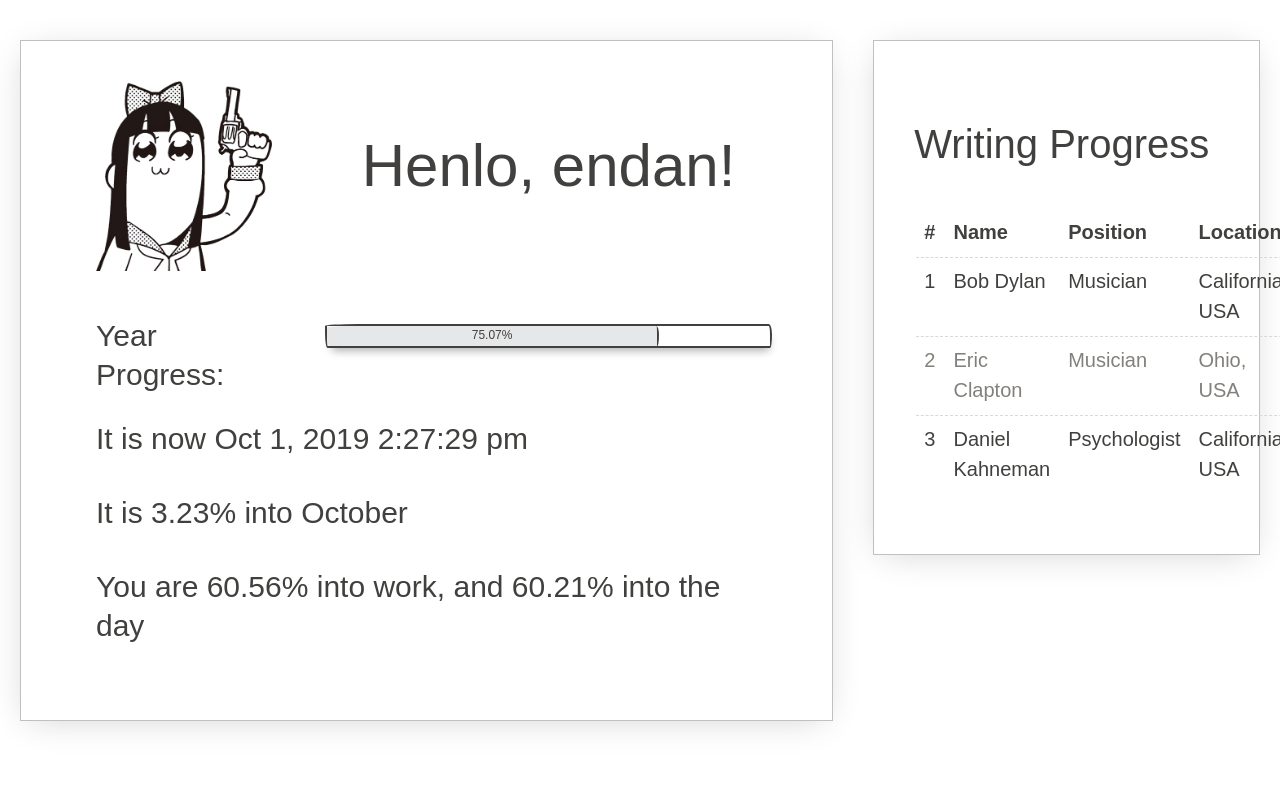
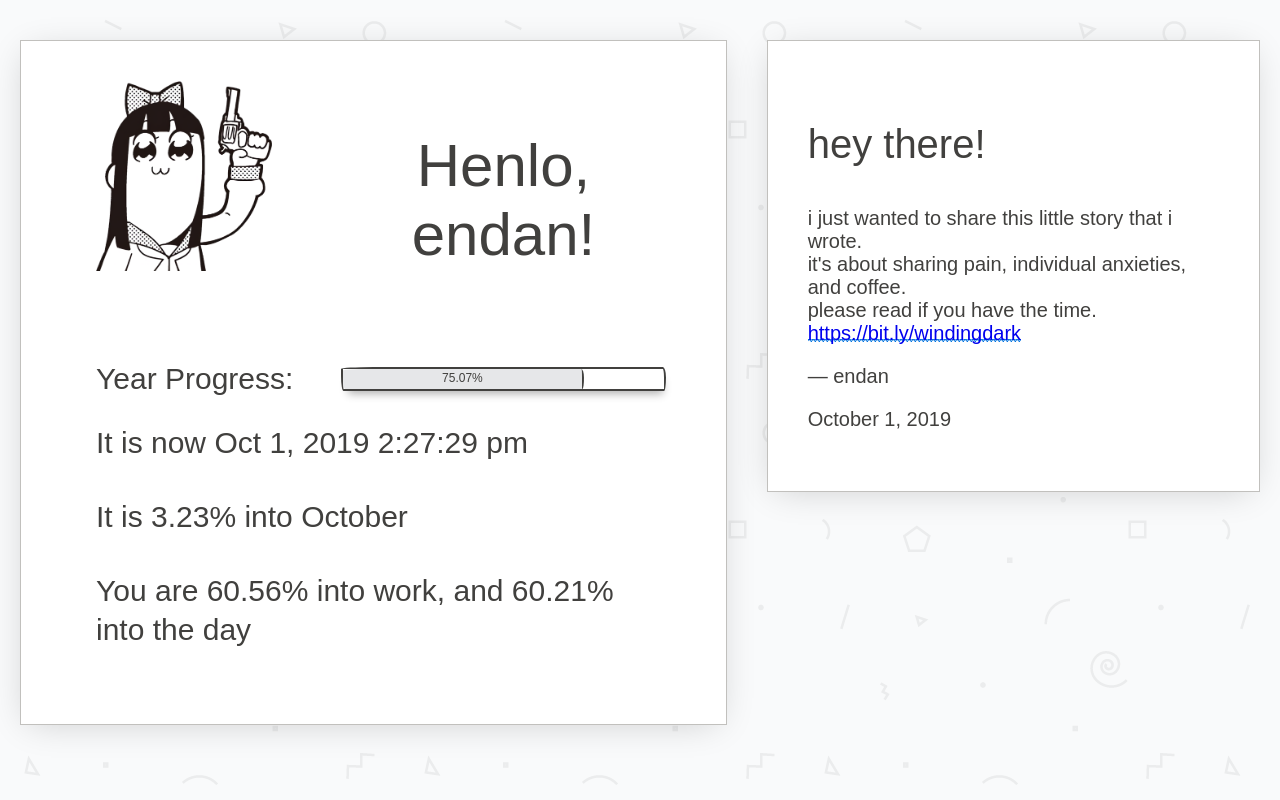
Before and after one commit to jjjjcccjjf/newtab, a browser extension: page index.html in a window 1280 px wide. Drawn offline with Linux system fonts and the light colour scheme; a web font is replaced by a local one.

Commit message:
Finish new design

```diff
--- a/index.html
+++ b/index.html
@@ -1,5 +1,5 @@
 <!DOCTYPE html>
-<html>
+<html style="overflow-y: hidden;">
 	<head>
 		<meta charset="utf-8">
 		<title>Year Progress</title>
@@ -9,27 +9,26 @@
 		<script type="text/javascript" src="scripts/moment.js"></script>
 		<script type="text/javascript" src="scripts/index.js"></script>
 	</head>
-	<body>
+	<body style="background-image:url(images/geometry2.png)">
 		<div id="top" class="row site">
-			<div class="sm-12 md-8 col">
+			<div class="sm-12 md-7 col">
 				<div class="paper">
 					<article class="article">
 						<div class="row">
-							<div class="col-4">
+							<div class="col-5">
 								<img id="imgy" src="" class="no-responsive no-border" style="margin-left: 35px;height: 190px;">
 							</div>
-							<div class="col-8">
+							<div class="col-7">
 								<h2 style="text-align: center">Henlo, <span id="name">hooman</span>!</h2>
 							</div>
 						</div>
-
 						<div class="row" style="margin-bottom: -30px">
-							<div class="col col-4">
+							<div class="col col-5">
 								<p class="text-lead" style="padding: 0px 0px 0px 15px;margin:0px">
 									Year Progress:
 								</p>
 							</div>
-							<div class="col col-8">
+							<div class="col col-7">
 								<div class="progress" style="margin-top:8px">
 									<div id="proggy-bar" class="bar muted proggy"></div>
 								</div>
@@ -44,48 +43,17 @@
 						<p class="text-lead">
 							You are <span id='proggy2'></span>% into work, and <span id="dayy"></span>% into the day
 						</p>
-
 					</article>
 				</div>
 			</div>
-			<div class="sm-12 md-4 col sidebar">
+			<div class="sm-12 md-5 col sidebar">
 
 				<div class="paper">
-					<div class="row">
+					<h3>hey there!</h3>
+					<p style="font-size:20px">i just wanted to share this little story that i wrote. <br>it&#39;s about sharing pain, individual anxieties, and coffee. <br>please read if you have the time. <a href="https://bit.ly/windingdark">https://bit.ly/windingdark</a></p>
+					<p>&mdash; endan </p>
+					<p>October 1, 2019</p>
 
-					<h3>Writing Progress</h3>
-					<table class="table-alternating">
-					  <thead>
-					    <tr>
-					      <th>#</th>
-					      <th>Name</th>
-					      <th>Position</th>
-					      <th>Location</th>
-					    </tr>
-					  </thead>
-					  <tbody>
-					    <tr>
-					      <td>1</td>
-					      <td>Bob Dylan</td>
-					      <td>Musician</td>
-					      <td>California, USA</td>
-					    </tr>
-					    <tr>
-					      <td>2</td>
-					      <td>Eric Clapton</td>
-					      <td>Musician</td>
-					      <td>Ohio, USA</td>
-					    </tr>
-					    <tr>
-					      <td>3</td>
-					      <td>Daniel Kahneman</td>
-					      <td>Psychologist</td>
-					      <td>California, USA</td>
-					    </tr>
-					  </tbody>
-					</table>
-
-					</div>
 				</div>
 
 			</div>
```
Also changed, not shown: images/geometry2.png (added). Lines whose indentation alone changed are shown as unchanged.
